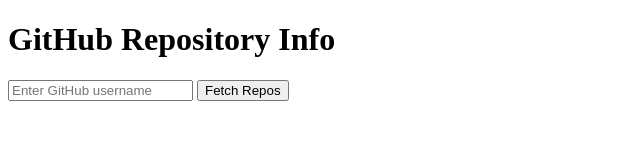
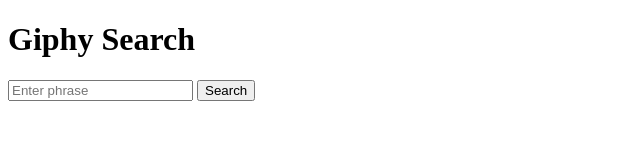
Before and after one commit to Aahz101/project2, a plain HTML site: page index.html in a window 1280 px wide. Shown: the whole page, without its empty margins (0-640 px from the left). Drawn offline with Linux system fonts and the light colour scheme.

Commit message:
changed website writing to reflect purpose

```diff
--- a/index.html
+++ b/index.html
@@ -3,13 +3,13 @@
 <head>
     <meta charset="UTF-8">
     <meta name="viewport" content="width=device-width, initial-scale=1.0">
-    <title>GitHub Repo Fetch with API Key</title>
+    <title>Giphy search engine</title>
     <script defer src="main.js"></script>
 </head>
 <body>
-    <h1>GitHub Repository Info</h1>
-    <input type="text" id="username" placeholder="Enter GitHub username">
-    <button id="fetchRepos">Fetch Repos</button>
+    <h1>Giphy Search</h1>
+    <input type="text" id="username" placeholder="Enter phrase">
+    <button id="fetchRepos">Search</button>
     <ul id="repoList"></ul>
 </body>
 </html>
```
